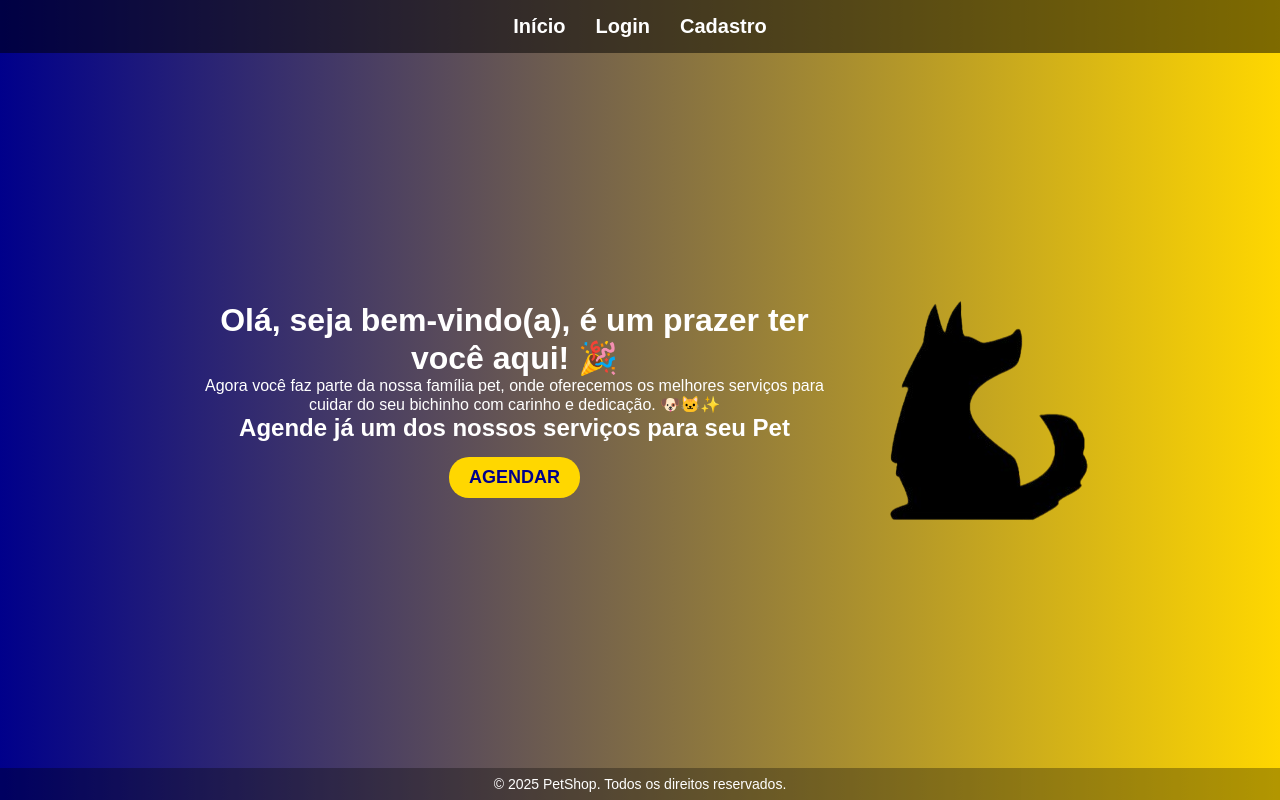
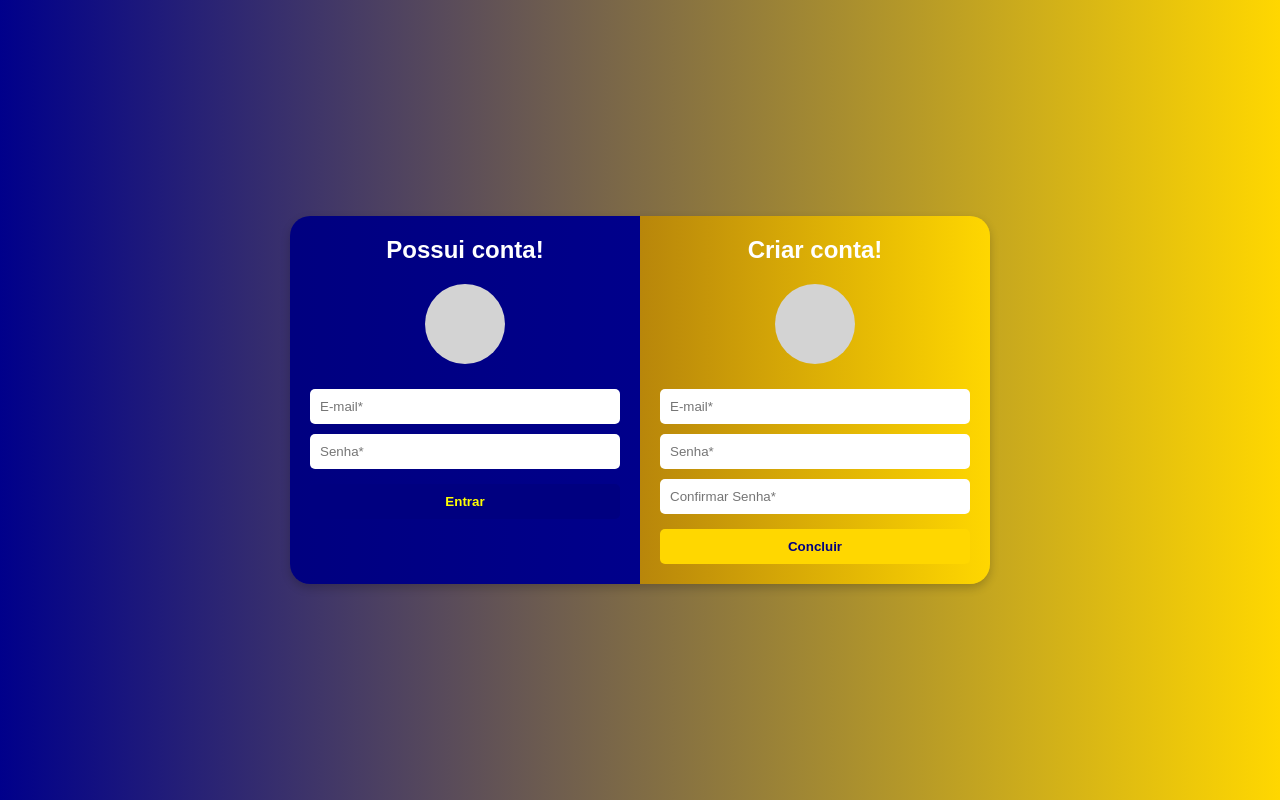
Before and after one commit to Mechph/petShop-Front, a React (Vite) app in the folder petShop-design-ponte/: page /login in a window 1280 px wide. Built offline with nearby package versions, Linux system fonts and the light colour scheme.

Commit message:
Concertado problema nas rotas

```diff
--- a/petShop-design-ponte/package.json
+++ b/petShop-design-ponte/package.json
@@ -11,7 +11,8 @@
   },
   "dependencies": {
     "react": "^19.0.0",
-    "react-dom": "^19.0.0"
+    "react-dom": "^19.0.0",
+    "react-router-dom": "^7.4.1"
   },
   "devDependencies": {
     "@eslint/js": "^9.21.0",
--- a/petShop-design-ponte/src/main.jsx
+++ b/petShop-design-ponte/src/main.jsx
@@ -1,18 +1,25 @@
-import { StrictMode } from 'react'
-import { createRoot } from 'react-dom/client'
-import './global.css'
-import Home from './pages/Home/Pagina_Principal'
-import Cliente from './pages/Cliente/cliente'
-import Agendamento from './pages/Agendamento/agendamento'
-import Pet from './pages/Pet/pet'
-import Servico from './pages/Servico/servico'
+import { StrictMode } from 'react';
+import { createRoot } from 'react-dom/client';
+import { BrowserRouter as Router, Routes, Route } from 'react-router-dom';
+import './global.css';
+import Home from './pages/Home/Pagina_Principal';
+import Cliente from './pages/Cliente/cliente';
+import Agendamento from './pages/Agendamento/agendamento';
+import Pet from './pages/Pet/pet';
+import Servico from './pages/Servico/servico';
+import Login from './pages/Login/login';
 
 createRoot(document.getElementById('root')).render(
   <StrictMode>
-    <Home />
-    <Cliente />
-    <Agendamento />
-    <Pet />
-    <Servico />
+    <Router>
+      <Routes>
+        <Route path="/" element={<Home />} />
+        <Route path="/login" element={<Login />} />
+        <Route path="/cliente" element={<Cliente />} />
+        <Route path="/agendamento" element={<Agendamento />} />
+        <Route path="/pet" element={<Pet />} />
+        <Route path="/servico" element={<Servico />} />
+      </Routes>
+    </Router>
   </StrictMode>,
-)
+);
--- a/petShop-design-ponte/src/pages/Home/Pagina_Principal.jsx
+++ b/petShop-design-ponte/src/pages/Home/Pagina_Principal.jsx
@@ -1,18 +1,17 @@
+import { Link } from 'react-router-dom';
 import './Home.css';
 
 function Home() {
   return (
     <div>
-      {/* barra de home inicio e cadastro */}
       <nav className="navbar">
         <ul className="nav-list">
-          <li><a href="#">Início</a></li>
-          <li><a href="#">Login</a></li>
-          <li><a href="#">Cadastro</a></li>
+          <li><Link to="/">Início</Link></li>
+          <li><Link to="/Login">Login</Link></li>
+          <li><Link to="/agendamento">Cadastro</Link></li>
         </ul>
       </nav>
 
-      {/* organizacao */}
       <div className="container">
         <div className="content">
           <img src="/lobo-removebg-preview.png" alt="Imagem de boas-vindas" />
```
Also changed, not shown: 1 other file (tests, documents, lock files or other folders).
